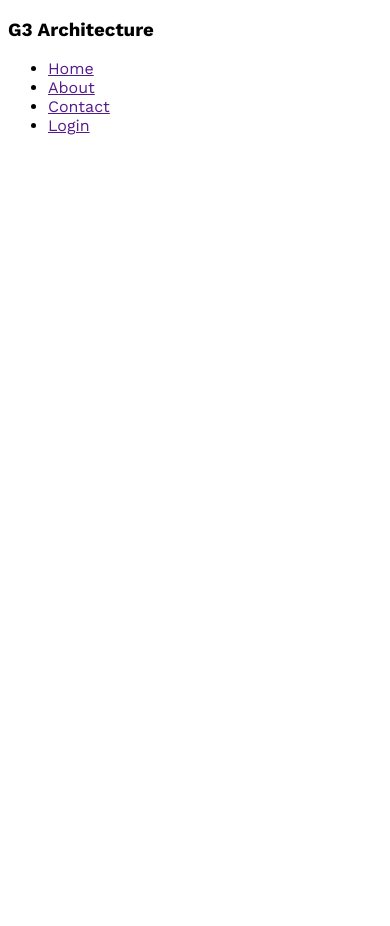
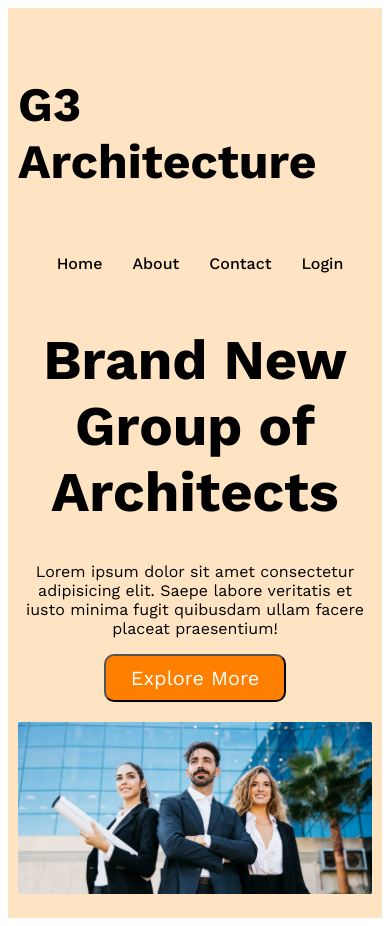
Before and after one commit to tasin11/habijabi, a plain HTML site: page index.html in a window 390 px wide. Before the commit the page ends 844 px from the top, so only its background shows below. Drawn offline with nearby package versions, Linux system fonts and the light colour scheme.

Commit message:
slightly responsive

```diff
--- a/index.html
+++ b/index.html
@@ -9,7 +9,7 @@
 <body>
     <header>
         <nav>
-            <h3>G3 Architecture</h3>
+            <h3 class="nav-heading">G3 Architecture</h3>
             <ul>
                 <li><a href="">Home</a></li>
                 <li><a href="">About</a></li>
@@ -17,6 +17,17 @@
                 <li><a href="">Login</a></li>
             </ul>
         </nav>
+        <banner class="banner">
+            <div class="banner-content">
+                <h1 class="banner-title">Brand New Group of Architects</h1>
+                <p class="banner-escription">
+                    Lorem ipsum dolor sit amet consectetur adipisicing elit. Saepe labore veritatis et iusto minima fugit quibusdam ullam facere placeat praesentium!
+                </p>
+                <button class="btn-primary">Explore More</button>
+            </div>
+
+            <img id="banner-img" src="images/banner.png" alt="">
+        </banner>
     </header>
 
 </body>
--- a/style.css
+++ b/style.css
@@ -3,3 +3,84 @@
 *{
     font-family: "Work Sans", sans-serif;
 }
+
+.btn-primary{
+    border-radius: 10px;
+    padding: 10px 25px;
+    color: #fff;
+    font-size: 1.25rem;
+    background-color: rgb(255, 128, 0);
+    cursor: pointer;
+}
+
+header{
+    background-color: bisque;
+    padding: 50px 240px;
+}
+nav{
+    display: flex;
+    justify-content: space-between;
+    align-items: center;
+}
+
+.nav-heading{
+    font-size:3rem;
+    font-weight: 700;
+}
+
+nav > ul{
+    display: flex;
+
+}
+
+nav li{
+    list-style: none;
+    margin-right: 30px;
+    font-weight: 500;
+}
+
+nav li a{
+    text-decoration: none;
+    color: black;
+}
+
+.banner-content{
+    max-width: 700px;
+    margin: 0 auto;
+    text-align: center;
+}
+
+.banner-title{
+    font-size: 3.5rem;
+    font-weight: 700;
+    color: black;
+}
+
+.banner-description{
+    color: burlywood;
+}
+
+#banner-img{
+    width: 100%;
+    margin-top: 20px;
+}
+
+
+@media  screen and (max-width:576px){
+    header{
+        background-color: bisque;
+        padding: 20px 10px;
+    }
+    nav{
+        flex-direction: column;
+    }
+}
+
+@media screen and (min-width: 577px) and (max-width: 960px){
+    nav{
+        flex-direction: column;
+    }
+    header{
+        padding: 20px 50px;
+    }
+}
```
